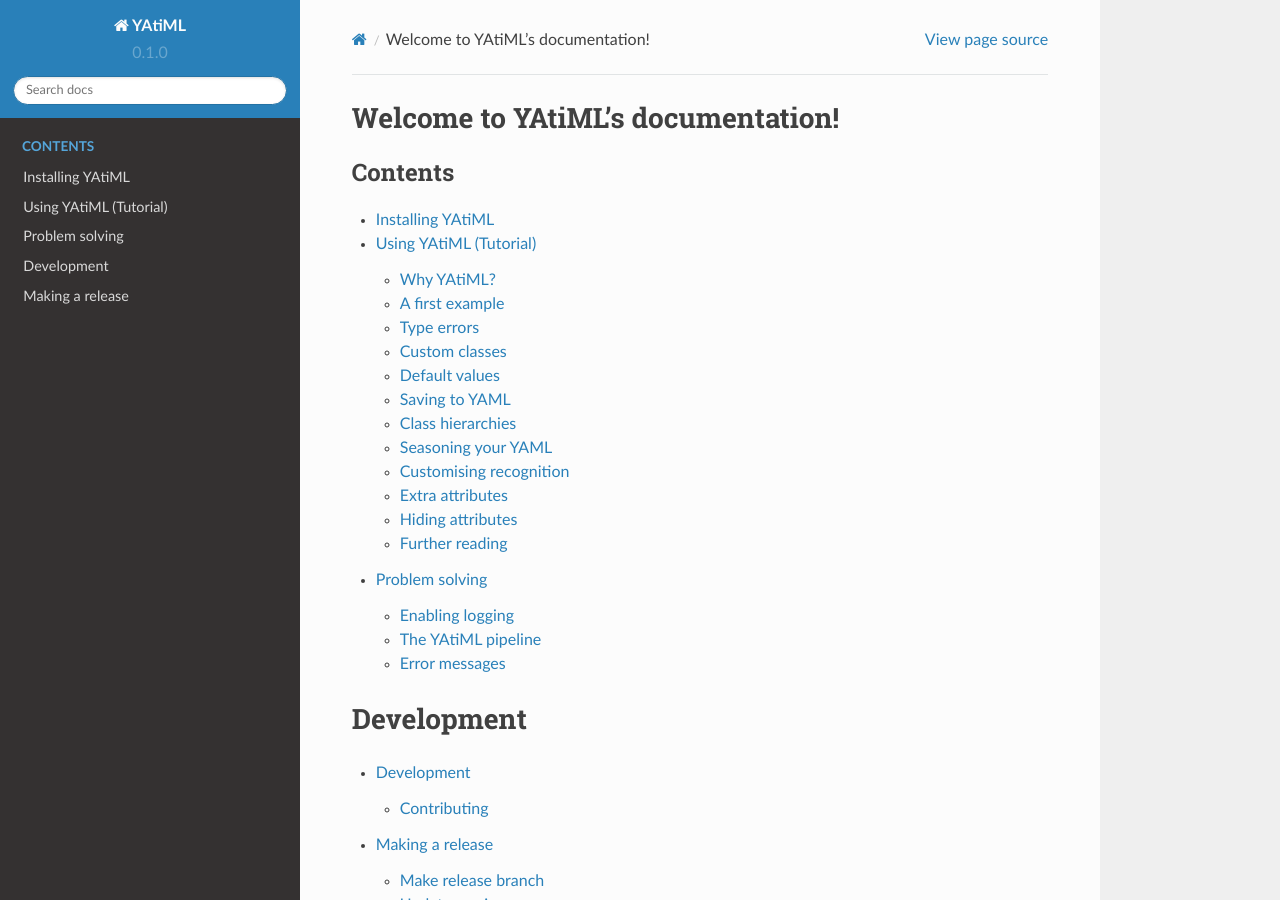
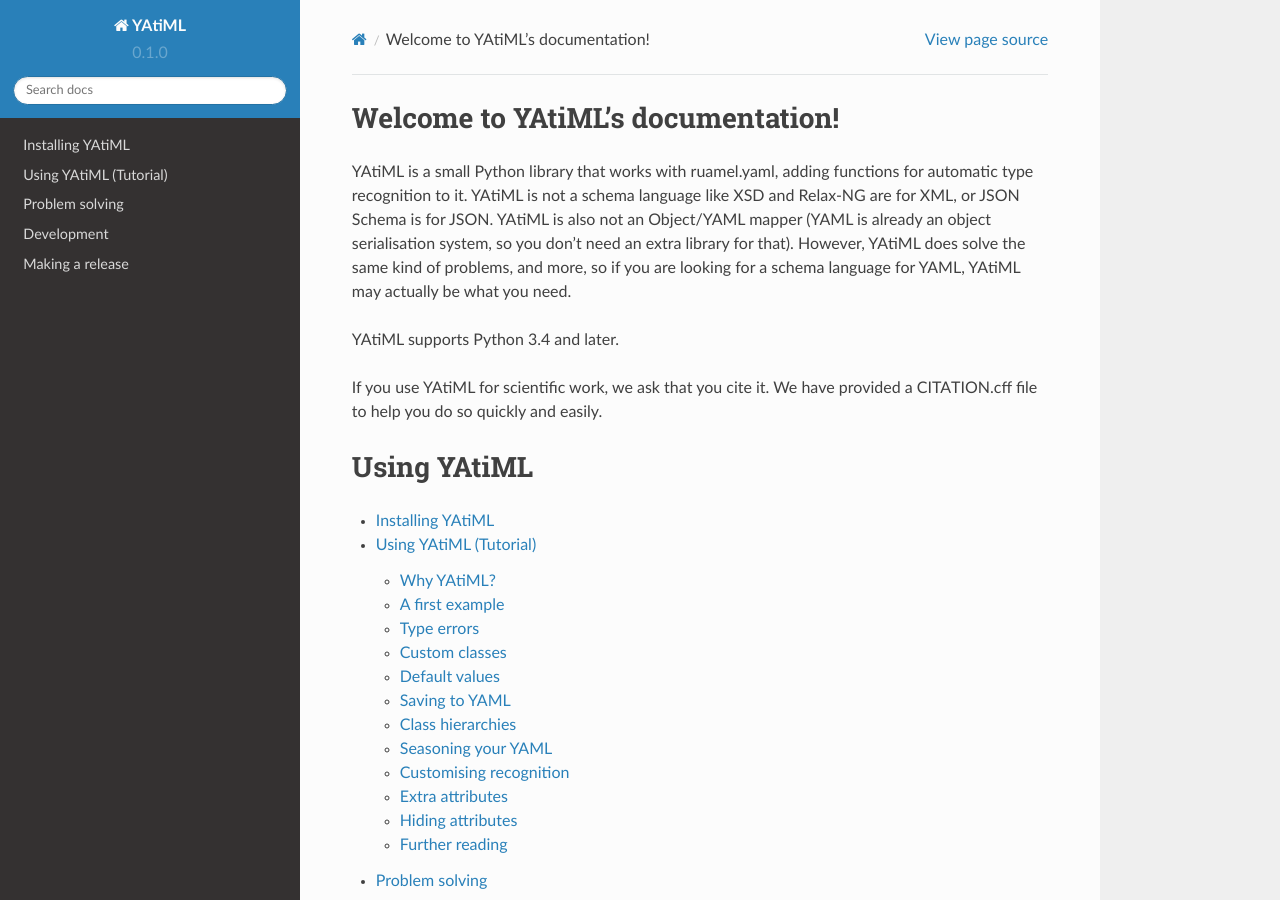
Before and after one commit to yatiml/yatiml, a Sphinx documentation site: the page built from docs/index.rst, in a window 1280 px wide and 900 px high. Built offline with Sphinx 7.4.7 and the Read the Docs theme 2.0.0, drawn with Linux system fonts in a browser that asks for light colours; pages that are not in the unit, such as notebooks, are missing from menus.

Commit message:
Improve documentation front page

```diff
--- a/docs/index.rst
+++ b/docs/index.rst
@@ -6,9 +6,24 @@
 Welcome to YAtiML's documentation!
 ==========================================================
 
+YAtiML is a small Python library that works with ruamel.yaml, adding functions
+for automatic type recognition to it. YAtiML is not a schema language like XSD
+and Relax-NG are for XML, or JSON Schema is for JSON. YAtiML is also not an
+Object/YAML mapper (YAML is already an object serialisation system, so you don't
+need an extra library for that). However, YAtiML does solve the same kind of
+problems, and more, so if you are looking for a schema language for YAML, YAtiML
+may actually be what you need.
+
+YAtiML supports Python 3.4 and later.
+
+If you use YAtiML for scientific work, we ask that you cite it. We have provided
+a CITATION.cff file to help you do so quickly and easily.
+
+Using YAtiML
+============
+
 .. toctree::
    :maxdepth: 2
-   :caption: Contents
 
    installation
    tutorial
```
